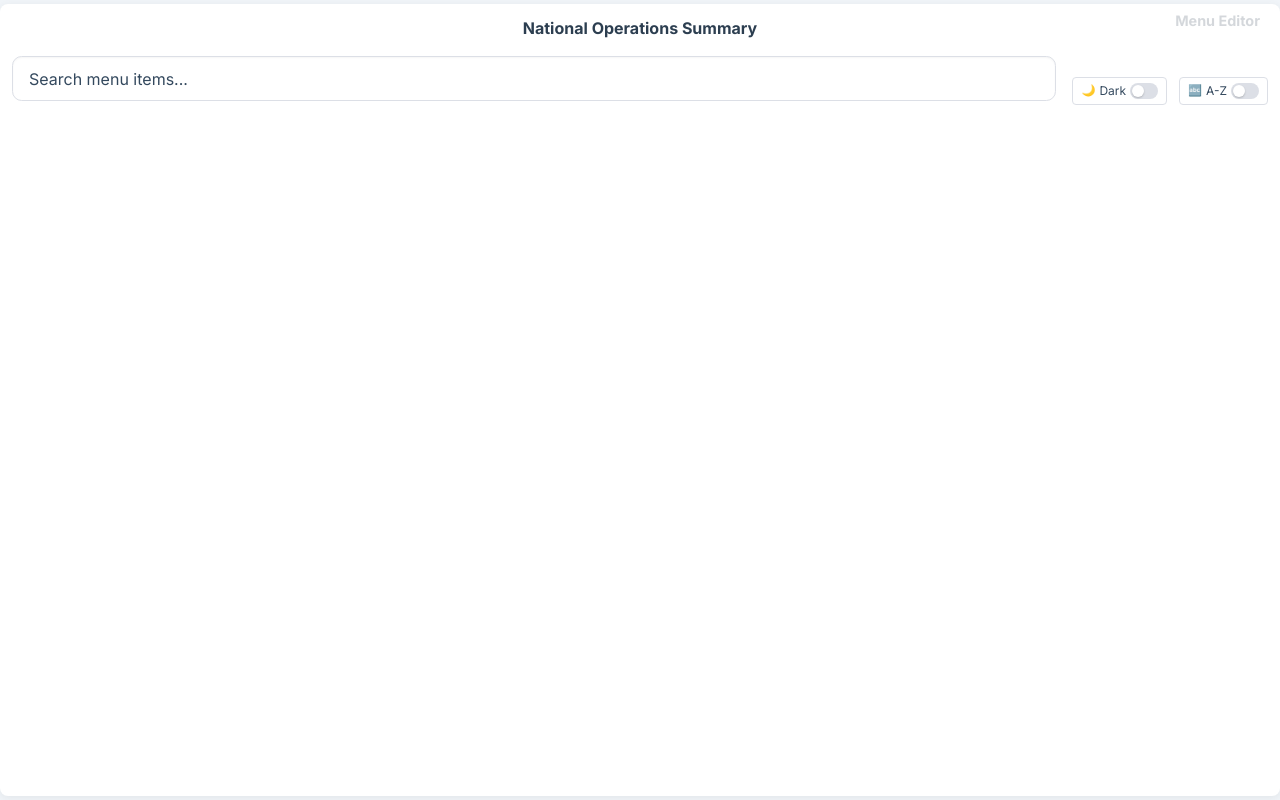
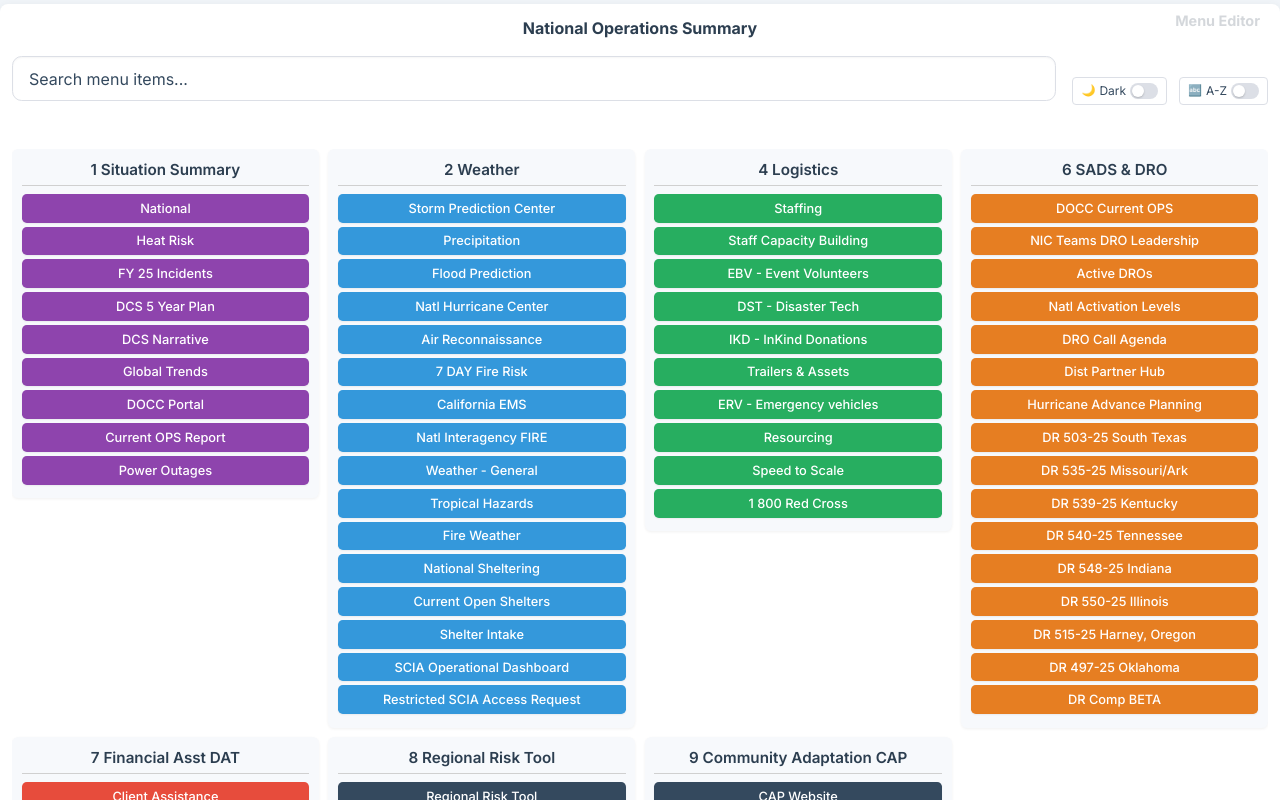
Before and after one commit to franzenjb/NOSBeta, a plain HTML site: page index.html in a window 1280 px wide. Drawn offline with nearby package versions, Linux system fonts and the light colour scheme; no server answers.

Commit message:
🔧 FIX: Section 4 Russian doll issue + Complete format fix
✅ RUSSIAN DOLL FIX:
- Section 4 (Logistics) buttons now use target='_blank'
- Opens in new tab to avoid infinite nesting
- Sections 6 & 7 keep target='_parent' for embed navigation

✅ FORMAT FIXES:
- Fixed fetchMenuData() to use local menu.json (not API)
- Fixed buildMenu() to use correct data structure
- Added missing variable declarations
- Restored proper menu loading

🎯 Result: All sections should work properly now

```diff
--- a/index.html
+++ b/index.html
@@ -473,15 +473,15 @@
 
     <script>
         document.addEventListener('DOMContentLoaded', function() {
-            // --- Load menu data from backend API ---
+            // --- Load menu data from local JSON file ---
             async function fetchMenuData() {
                 try {
-                    const resp = await fetch('https://menu-jfranzen.pythonanywhere.com/menu');
+                    const resp = await fetch('./menu.json');
                     if (!resp.ok) throw new Error('Failed to load menu');
                     return await resp.json();
                 } catch (e) {
                     alert('Error loading menu: ' + e.message);
-                    return { categories: [], footerButton: null };
+                    return [];
                 }
             }
             async function saveMenuData(data) {
@@ -510,8 +510,11 @@
                 return resp.ok;
             }
             // --- UI and state ---
-            let menuData = { categories: [], footerButton: null };
+            let menuData = [];
             let menuEditorData = null;
+            let isDarkMode = false;
+            let isAlphabetical = false;
+            let originalHTML = '';
             const menuContent = document.getElementById('menuContent');
             const footerButtonContainer = document.getElementById('footerButtonContainer');
             const searchInput = document.getElementById('menuSearch');
@@ -526,17 +529,13 @@
             // --- Build menu from JSON ---
             function buildMenu(data) {
                 let html = '';
-                (data.categories || []).forEach(category => {
-                    html += `<div class="category-card card-${category.id}">`;
-                    html += `<h2 class="category-title">${category.title}</h2>`;
-                    (category.items || []).forEach(item => {
-                        html += `<a href="https://experience.arcgis.com/experience/ce0b7dc7574c49a8a82f36443fee494f/page/${item.url}" class="menu-button btn-${category.color}" data-search-term="${item.searchTerm}">${item.title}</a>`;
-                    });
-                    (category.subcategories || []).forEach(subcat => {
-                        html += `<h2 class="category-title">${subcat.title}</h2>`;
-                        (subcat.items || []).forEach(item => {
-                            html += `<a href="https://experience.arcgis.com/experience/ce0b7dc7574c49a8a82f36443fee494f/page/${item.url}" class="menu-button btn-${category.color}" data-search-term="${item.searchTerm}">${item.title}</a>`;
-                        });
+                data.forEach(category => {
+                    html += `<div class="category-card">`;
+                    html += `<h2 class="category-title">${category.category}</h2>`;
+                    category.links.forEach(link => {
+                        // Use target="_blank" for Section 4 to avoid Russian doll effect
+                        const target = category.category === "4 Logistics" ? "_blank" : "_parent";
+                        html += `<a href="${link.href}" target="${target}" class="menu-button ${category.color}" data-search-term="${link.term}">${link.label}</a>`;
                     });
                     html += `</div>`;
                 });
@@ -655,7 +654,7 @@
             (async function() {
                 menuData = await fetchMenuData();
                 buildMenu(menuData);
-                buildFooterButton(menuData.footerButton);
+                // buildFooterButton(menuData.footerButton); // Footer button not used in original format
                 originalHTML = menuContent.innerHTML;
                 storeAllButtons();
                 loadPreferences();
```
